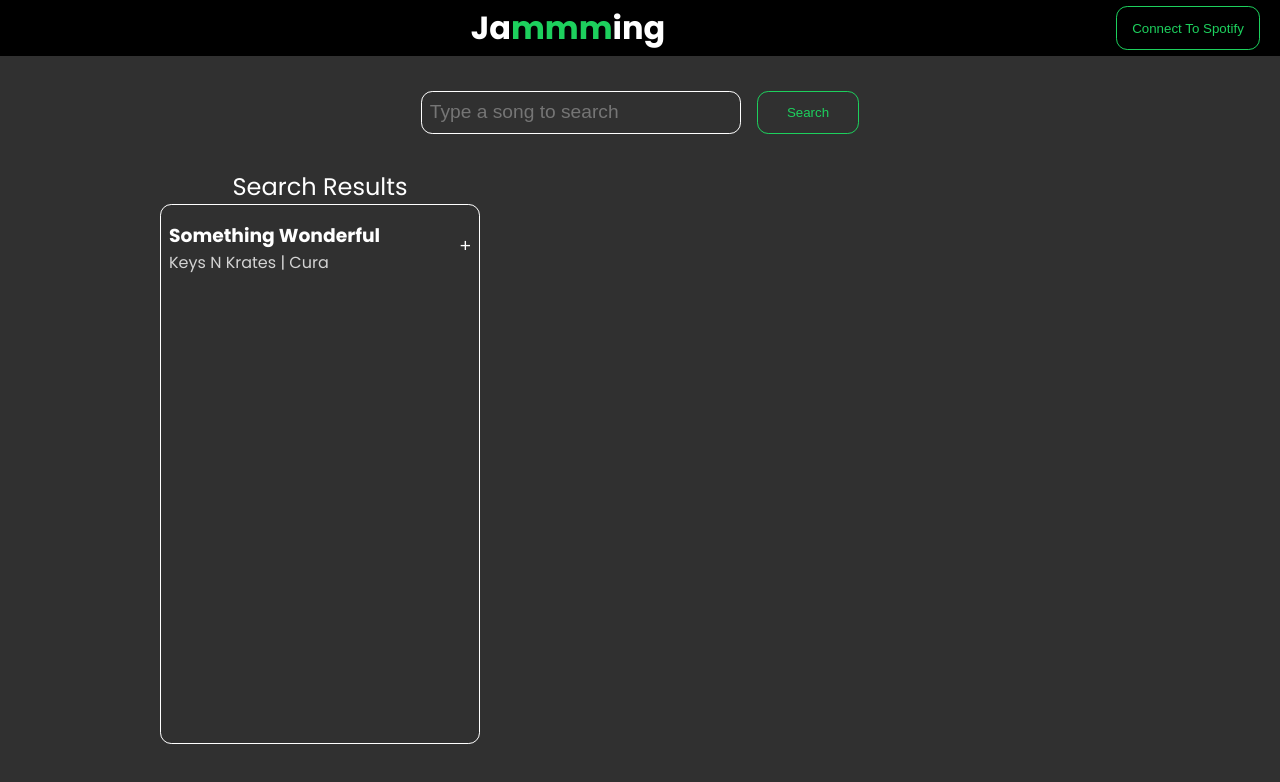
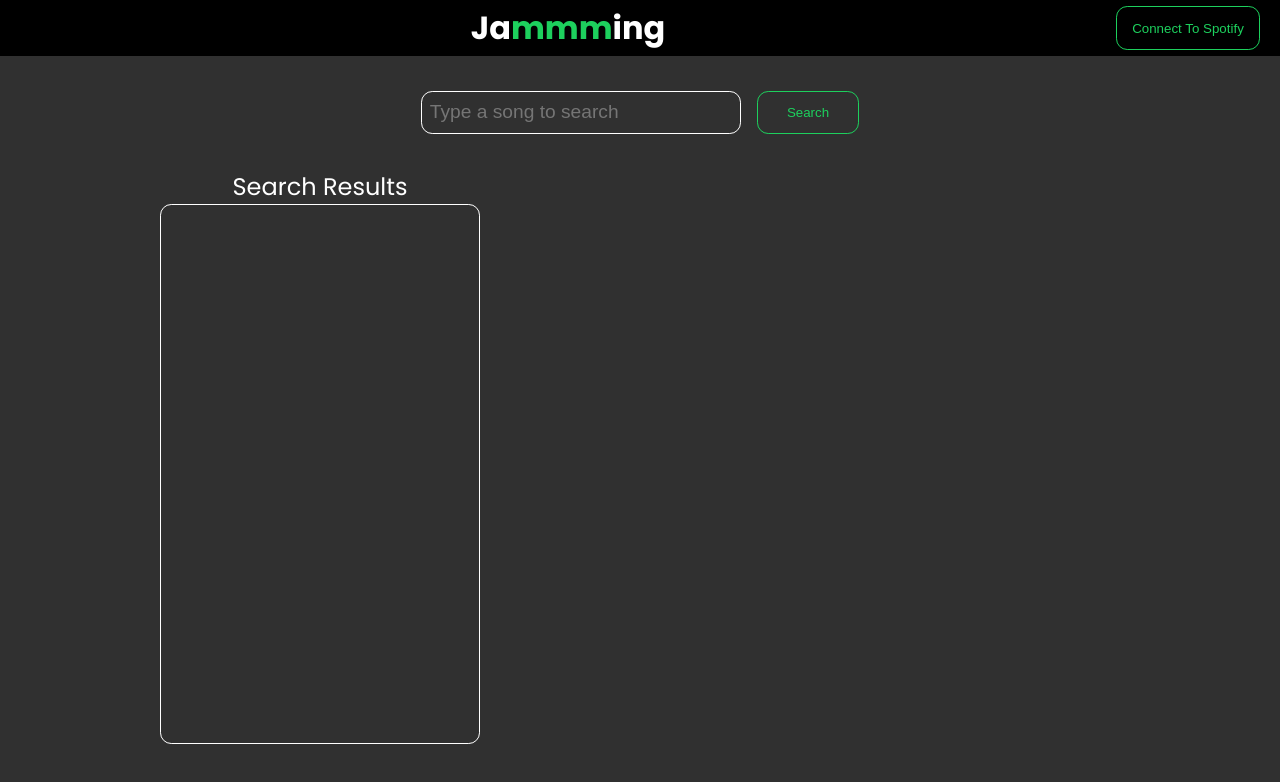
Before and after one commit to carlos-garcia98/jammming, a React (Create React App) app: page / in a window 1280 px wide. Shown: the top 782 px of the page. Built offline with nearby package versions, Linux system fonts and the light colour scheme.

Commit message:
Fix the connectivity to the spotify authorization api. Change the mocked data that Tracklist and Track components had. Add functionality to the SearchBar and searchAndResult     so the user can search and see the results for the searched song.

```diff
--- a/src/components/App/App.js
+++ b/src/components/App/App.js
@@ -26,7 +26,7 @@ function App() {
       </header>
       <main>
         <SearchBar search={search} />
-        <SearchResults />
+        <SearchResults searchResults={searchResults} />
       </main>
     </>
   );
--- a/src/components/SearchBar/SearchBar.js
+++ b/src/components/SearchBar/SearchBar.js
@@ -1,10 +1,33 @@
+import { useState, useCallback } from "react";
 import styles from "./SearchBar.module.css";
 
-function SearchBar() {
+function SearchBar({ search }) {
+  const [term, setTerm] = useState("");
+
+  const handleChange = useCallback(({ target }) => {
+    setTerm(target.value);
+  }, []);
+
+  const handleSubmit = useCallback(
+    (e) => {
+      e.preventDefault();
+      search(term);
+    },
+    [search, term]
+  );
   return (
     <form>
-      <input type="text" placeholder="Type a song to search" />
-      <button type="submit" className={styles.searchButton}>
+      <input
+        type="text"
+        placeholder="Type a song to search"
+        value={term}
+        onChange={handleChange}
+      />
+      <button
+        type="submit"
+        className={styles.searchButton}
+        onClick={handleSubmit}
+      >
         Search
       </button>
     </form>
--- a/src/components/SearchResults/SearchResults.js
+++ b/src/components/SearchResults/SearchResults.js
@@ -1,12 +1,12 @@
 import styles from "./SearchResults.module.css";
 import Tracklist from "../Tracklist/Tracklist";
 
-function SearchResults() {
+function SearchResults({ searchResults }) {
   return (
     <div className={styles.resultsContainer}>
       <h2 className={styles.resultsTitle}>Search Results</h2>
       <div>
-        <Tracklist />
+        <Tracklist tracks={searchResults} />
       </div>
     </div>
   );
--- a/src/components/Track/Track.js
+++ b/src/components/Track/Track.js
@@ -1,10 +1,12 @@
 import styles from "./Track.module.css";
 
-function Track() {
+function Track({ track, onAdd, onRemove }) {
   return (
     <div className={styles.trackContainer}>
-      <h3>Something Wonderful</h3>
-      <p className={styles.trackInformation}>Keys N Krates | Cura</p>
+      <h3>{track.name}</h3>
+      <p className={styles.trackInformation}>
+        {track.artist} | {track.album}
+      </p>
       <button className={styles.trackAction}>+</button>
     </div>
   );
--- a/src/components/Tracklist/Tracklist.js
+++ b/src/components/Tracklist/Tracklist.js
@@ -1,10 +1,12 @@
 import styles from "./Tracklist.module.css";
 import Track from "../Track/Track";
 
-function Tracklist() {
+function Tracklist({ tracks }) {
   return (
     <div className={styles.tracklistContainer}>
-      <Track />
+      {tracks.map((track) => {
+        return <Track track={track} key={track.id} />;
+      })}
     </div>
   );
 }
--- a/src/utils/Spotify.js
+++ b/src/utils/Spotify.js
@@ -5,6 +5,7 @@ let accessToken;
 const Spotify = {
   getAccessToken() {
     if (accessToken) {
+      window.history.pushState("Access Token", null, "/");
       return accessToken;
     }
 
@@ -25,8 +26,9 @@ const Spotify = {
   },
 
   async search(term) {
+    // const accessToken = Spotify.getAccessToken();
     const response = await fetch(
-      `https://api.spotify.com/v1/search?${term}&type=track`,
+      `https://api.spotify.com/v1/search?q=${term}&type=track`,
       {
         headers: {
           Authorization: `Bearer ${accessToken}`,
@@ -40,7 +42,7 @@ const Spotify = {
     return jsonResponse.tracks.items.map((track) => ({
       id: track.id,
       name: track.name,
-      artist: track.artist[0].name,
+      artist: track.artists[0].name,
       album: track.album.name,
       uri: track.uri,
     }));
```
Also changed, not shown: public/manifest.json.
